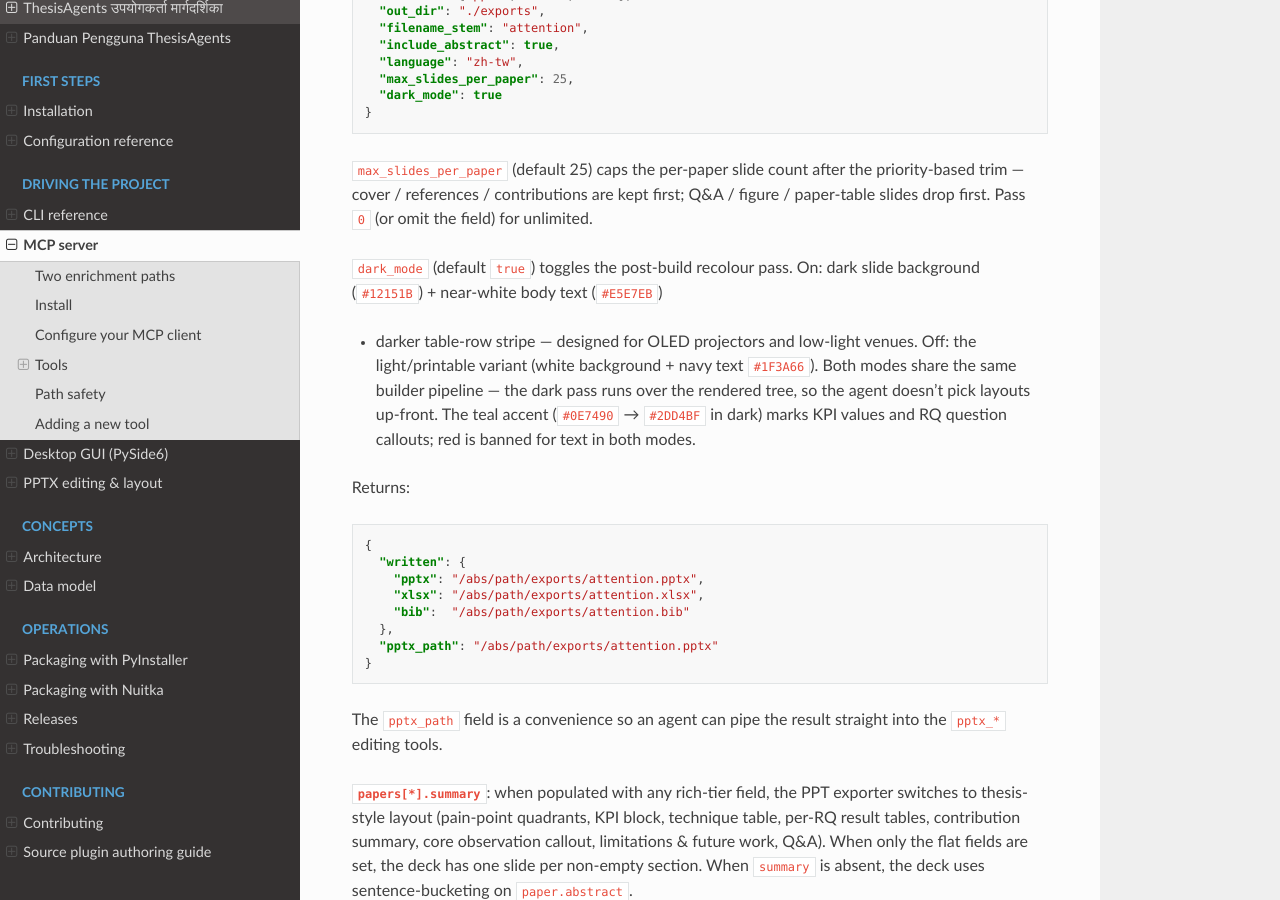
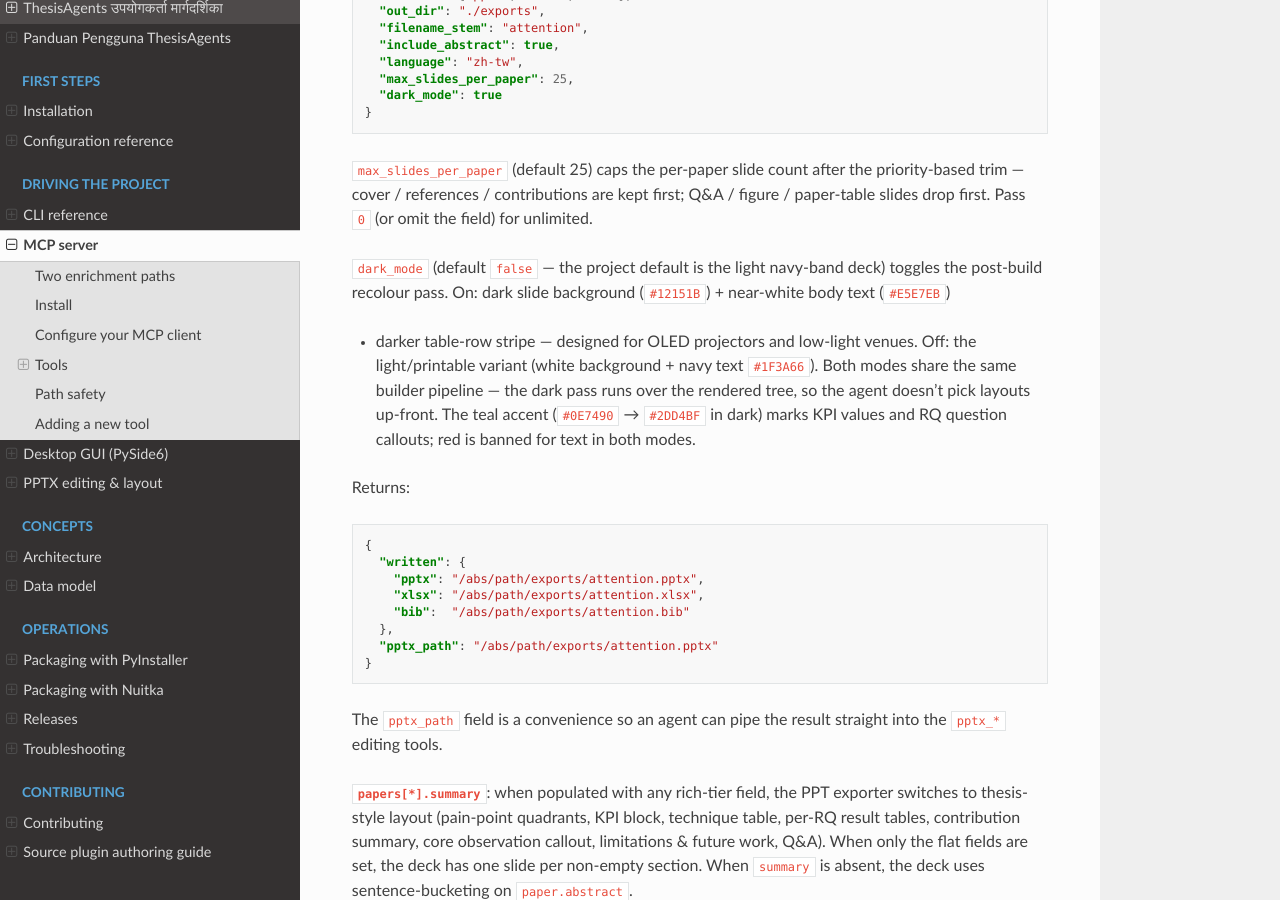
Before and after one commit to Integration-Automation/ThesisAgent, a Sphinx documentation site: the page built from docs/mcp.md, in a window 1280 px wide and 900 px high, scrolled down 5764 px. Built offline with Sphinx 7.4.7 and the Read the Docs theme 3.1.0, drawn with Linux system fonts in a browser that asks for light colours.

Commit message:
Fix documented dark_mode default (it is off, not on)
The light navy-band deck became the default in 36b0ed3, but several docs
still said the export dark_mode option defaults to true. Correct the
README, architecture, MCP and Sphinx references to state false (light),
with dark as opt-in.

```diff
--- a/docs/en/index.rst
+++ b/docs/en/index.rst
@@ -444,8 +444,8 @@ Tools at a glance:
        Accepts a ``summary`` field per paper that can carry the
        full thesis-style schema; accepts ``language`` for i18n,
        ``max_slides_per_paper`` (default 25; pass ``0`` for unlimited),
-       and ``dark_mode`` (default ``true`` — dark deck; pass ``false``
-       for the printable light variant).
+       and ``dark_mode`` (default ``false`` — the light navy-band deck;
+       pass ``true`` for the dark OLED / low-light variant).
    * - ``pptx_inspect``
      - Read slide / shape structure of an existing deck.
    * - ``pptx_review``
--- a/docs/mcp.md
+++ b/docs/mcp.md
@@ -313,7 +313,8 @@ after the priority-based trim — cover / references / contributions are
 kept first; Q&A / figure / paper-table slides drop first. Pass `0`
 (or omit the field) for unlimited.
 
-`dark_mode` (default `true`) toggles the post-build recolour pass.
+`dark_mode` (default `false` — the project default is the light
+navy-band deck) toggles the post-build recolour pass.
 On: dark slide background (`#12151B`) + near-white body text (`#E5E7EB`)
 + darker table-row stripe — designed for OLED projectors and low-light
 venues. Off: the light/printable variant (white background + navy text
```
Also changed, not shown: README.md (+1 -1 lines), docs/architecture.md (+2 -1 lines).
